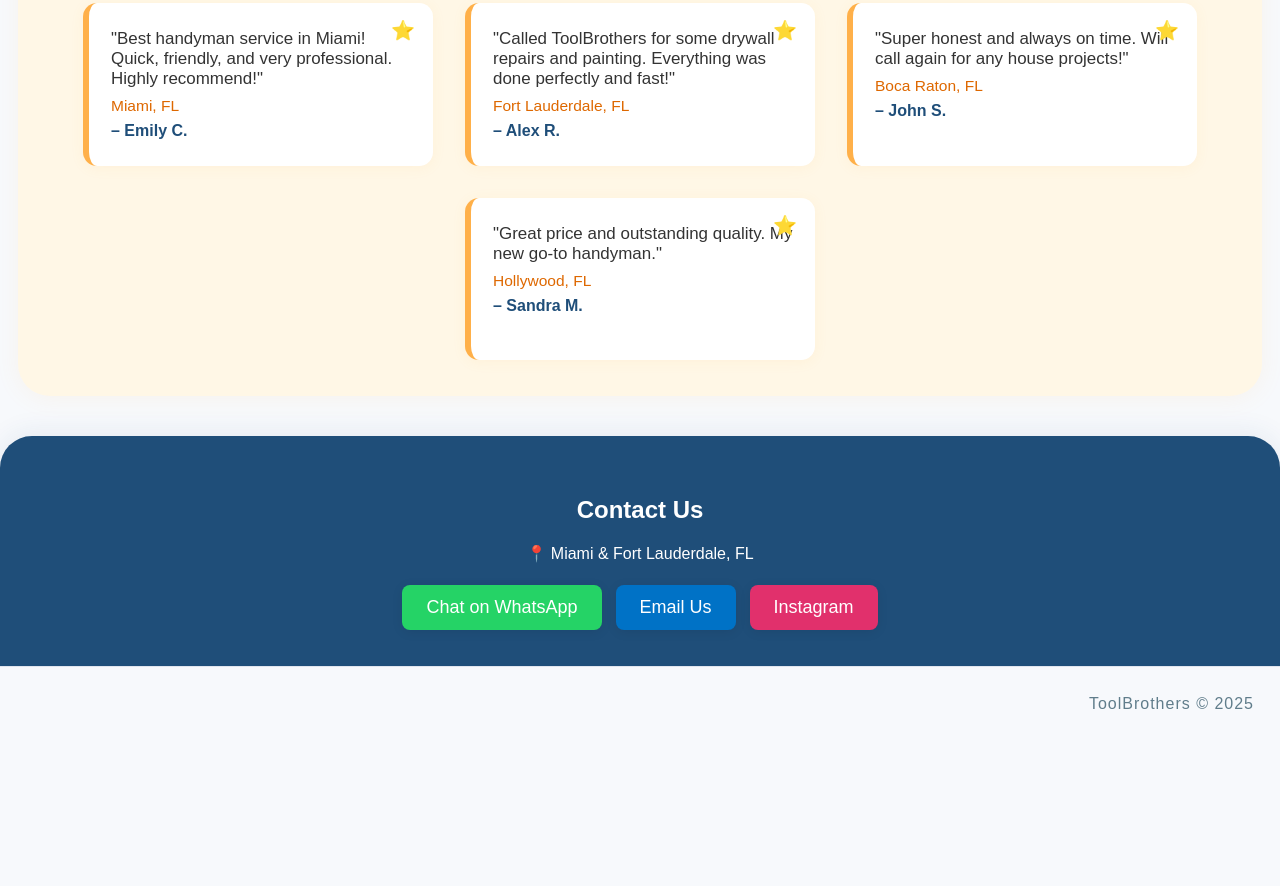
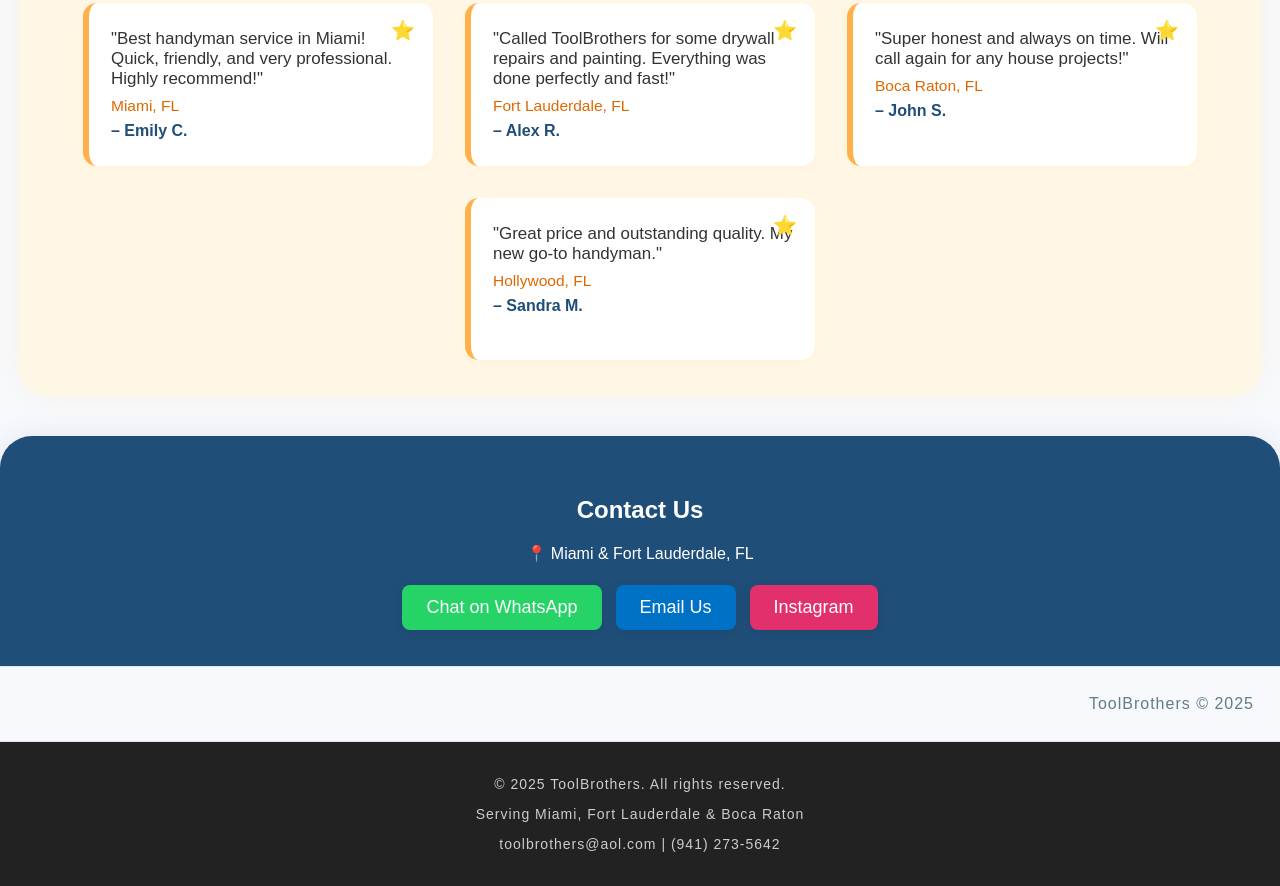
Before and after one commit to purpulvova/toolbrothers11, a plain HTML site: page index.html in a window 1280 px wide. Shown: the part 2497-3383 px from the top of the page. Before the commit the page ends 3238 px from the top, so only its background shows below. Drawn offline with Linux system fonts and the light colour scheme.

Commit message:
Update index.html

```diff
--- a/index.html
+++ b/index.html
@@ -1000,6 +1000,13 @@
 }
 </script>
 
-
+<footer style="text-align:center; padding:20px; background-color:#222; color:#ccc; font-size:14px;">
+  <p>© 2025 ToolBrothers. All rights reserved.</p>
+  <p>Serving Miami, Fort Lauderdale & Boca Raton</p>
+  <p>
+    <a href="mailto:toolbrothers@aol.com" style="color:#ccc; text-decoration:none;">toolbrothers@aol.com</a> |
+    <a href="tel:+19412735642" style="color:#ccc; text-decoration:none;">(941) 273-5642</a>
+  </p>
+</footer>
 </body>
 </html>
```
